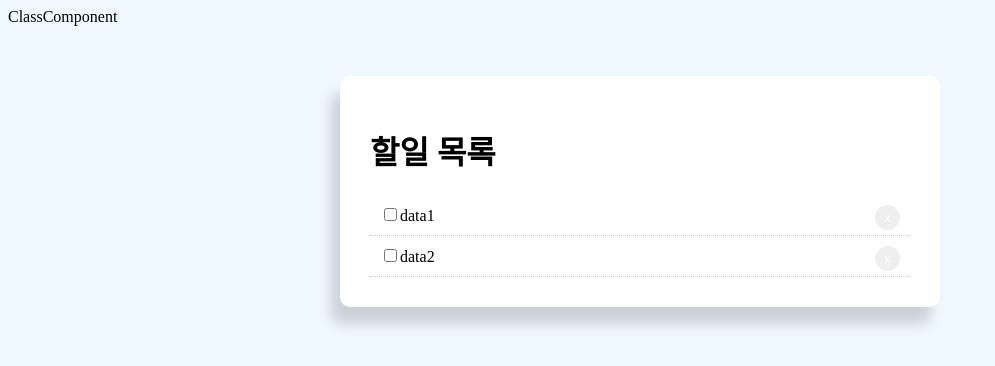
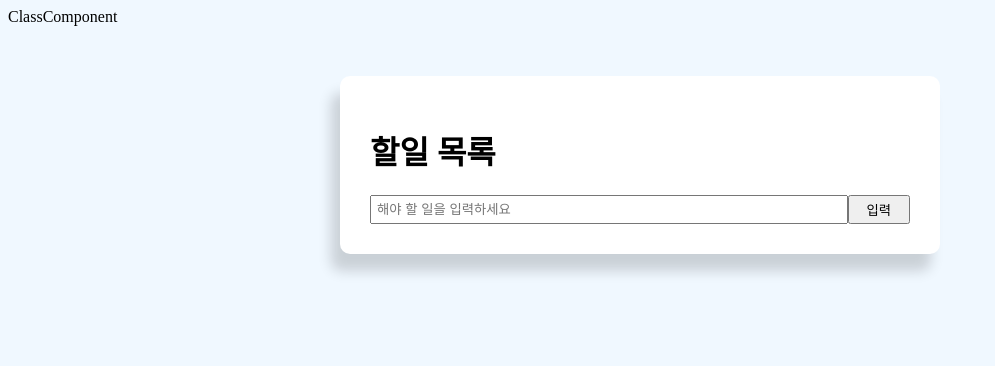
Before and after one commit to shyeon0602/goorm_frontEnd_study, a React (Create React App) app in the folder react/goorm-lecture/todo-app/: page / in a window 1280 px wide. Shown: the top 366 px of the page, without its empty margins (0-995 px from the left). Built offline with nearby package versions, Linux system fonts and the light colour scheme.

Commit message:
add handleCompleteChange code

```diff
--- a/react/goorm-lecture/todo-app/src/ClassComponent.jsx
+++ b/react/goorm-lecture/todo-app/src/ClassComponent.jsx
@@ -5,17 +5,13 @@ export default class ClassComponent extends Component {
   // state 객체 안에 data 담아주기
   state = {
     todoData: [
-      {
-        id: "1",
-        text: "data1",
-        completed: true,
-      },
-      {
-        id: "2",
-        text: "data2",
-        completed: false,
-      },
+      // {
+      //   id: Date.now(),
+      //   text: '',
+      //   completed: false
+      // }
     ],
+    value: "",
   };
 
   btnStyle = {
@@ -26,11 +22,11 @@ export default class ClassComponent extends Component {
     cursor: "pointer",
     float: "right",
   };
-  getStyle = () => {
+  getStyle = (completed) => {
     return {
       padding: "10px",
       borderBottom: "1px #ccc dotted",
-      textDecoration: "none",
+      textDecoration: completed ? "line-through" : "none",
     };
   };
 
@@ -38,6 +34,36 @@ export default class ClassComponent extends Component {
   handleClick = (id) => {
     let newTodoData = this.state.todoData.filter((data) => data.id !== id);
     // setState()를 통해서 todoData를 newTodoData로 상태 바꿔주기
+    this.setState({ todoData: newTodoData });
+  };
+
+  handleChange = (e) => {
+    this.setState({ value: e.target.value });
+    // console.log(e.target.value, this.state.value);
+  };
+
+  handleSubmit = (e) => {
+    // form 안에 input을 전송할 때 페이지 리로드 방지
+    e.preventDefault();
+
+    // 새로운 할일 데이터
+    let newTodo = {
+      id: Date.now(),
+      text: this.state.value,
+      completed: false,
+    };
+
+    // 원래 존재하던 할일에 새로운 할일 추가
+    this.setState({ todoData: [...this.state.todoData, newTodo], value: "" });
+  };
+
+  handleCompleteChange = (id) => {
+    let newTodoData = this.state.todoData.map((data) => {
+      if (data.id === id) {
+        data.completed = !data.completed;
+      }
+      return data;
+    });
     this.setState({ todoData: newTodoData });
   };
 
@@ -50,10 +76,15 @@ export default class ClassComponent extends Component {
             <div className="title">
               <h1>할일 목록</h1>
             </div>
+
             {/* 할일 목록 추가 */}
             {this.state.todoData.map((data) => (
-              <div style={this.getStyle()} key={data.id}>
-                <input type="checkbox" defaultChecked={false} />
+              <div style={this.getStyle(data.completed)} key={data.id}>
+                <input
+                  type="checkbox"
+                  defaultChecked={false}
+                  onChange={() => this.handleCompleteChange(data.id)}
+                />
                 {data.text}
                 <button
                   style={this.btnStyle}
@@ -63,6 +94,27 @@ export default class ClassComponent extends Component {
                 </button>
               </div>
             ))}
+
+            <form
+              action=""
+              style={{ display: "flex" }}
+              onSubmit={this.handleSubmit}
+            >
+              <input
+                type="text"
+                name="value"
+                style={{ flex: "10", padding: "5px" }}
+                placeholder="해야 할 일을 입력하세요"
+                value={this.state.value}
+                onChange={this.handleChange}
+              />
+              <input
+                type="submit"
+                value="입력"
+                className="btn"
+                style={{ flex: 1 }}
+              />
+            </form>
           </div>
         </div>
       </div>
```
